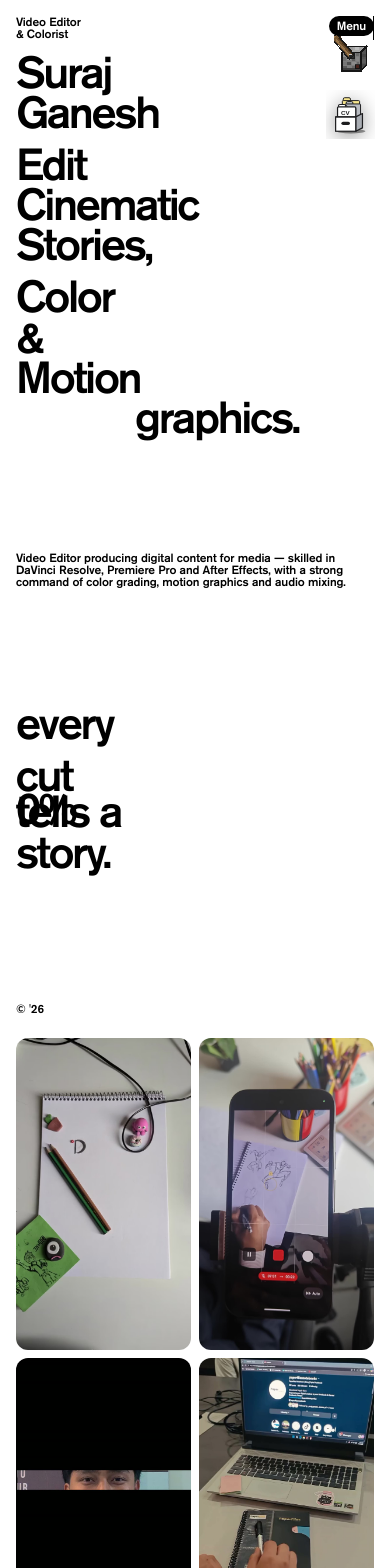
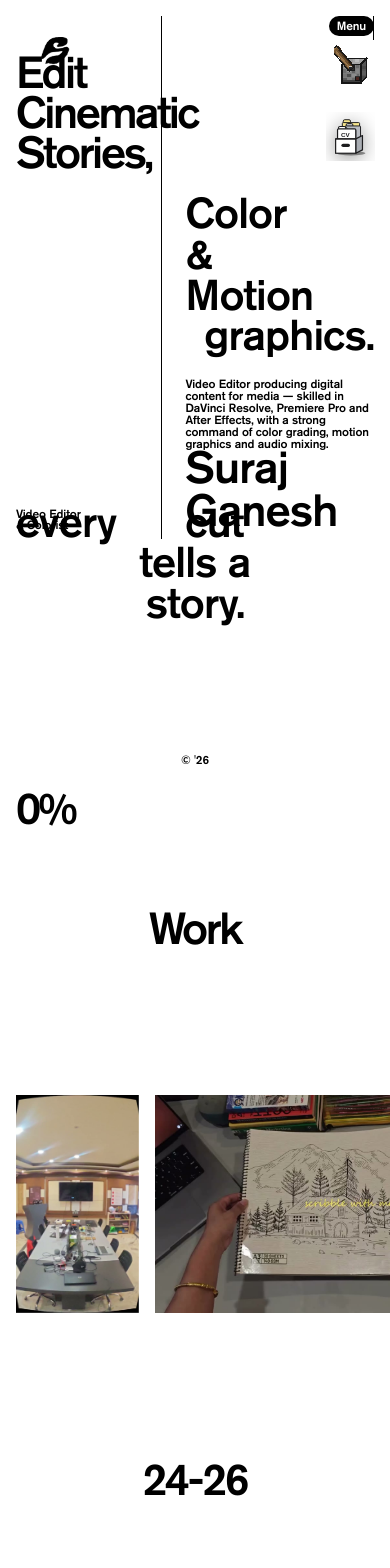
Before and after one commit to suraj-ganesh/Creative-Portfolio, a Next.js app: page / in a window 390 px wide. Shown: the top 1568 px of the page. Built offline with nearby package versions, Linux system fonts and the light colour scheme.

Commit message:
Mobile hero reference lockups, chrome spacing, hosted scroll smoothness

```diff
--- a/src/app/globals.css
+++ b/src/app/globals.css
@@ -593,7 +593,8 @@ html {
  * physical object, readable on any background. */
 .mc-lever {
   position: fixed;
-  top: calc(var(--_special-units---global--padding) + 3.4rem);
+  /* Breathing room below the Menu pill (was 3.4rem — crowded). */
+  top: calc(var(--_special-units---global--padding) + 4.8rem);
   right: var(--_special-units---global--padding);
   width: max(3.4rem, 40px);
   height: max(4rem, 47px);
@@ -852,9 +853,11 @@ body.is-initial-loading .count {
  * every background. */
 .cv-button {
   position: fixed;
+  /* Clear gap below the lever (was 0.75rem — crowded). Tracks the
+   * lever offset above so the stack stays evenly spaced. */
   top: calc(
-    var(--_special-units---global--padding, 1rem) + 3.4rem +
-      max(4rem, 47px) + 0.75rem
+    var(--_special-units---global--padding, 1rem) + 4.8rem +
+      max(4rem, 47px) + 1.4rem
   );
   right: var(--_special-units---global--padding, 1rem);
   z-index: 93;
@@ -1470,10 +1473,17 @@ body {
    * 1vw root scale) — give the CV button a real pixel gap below the
    * lever so both are tappable and clearly separated. */
   .cv-button {
+    /* +12px lever shift above + 24px air = 36px so the visual gap
+     * lever → CV stays a full 24px. */
     top: calc(
       var(--_special-units---global--padding, 1rem) + 3.4rem +
-        max(4rem, 47px) + 14px
+        max(4rem, 47px) + 36px
     );
+  }
+  /* rem shrinks to a few px on phones — add a pixel floor so the lever
+   * keeps clear air below the Menu pill too. */
+  .mc-lever {
+    top: calc(var(--_special-units---global--padding) + 3.4rem + 12px);
   }
 }
 
@@ -1501,7 +1511,7 @@ body {
 /* Drop the theme lever further below the nav so it clears the 404
  * heading instead of sitting against it. */
 body:has(main[data-page="error-404"]) .mc-lever {
-  top: calc(var(--_special-units---global--padding) + 9rem);
+  top: calc(var(--_special-units---global--padding) + 10.2rem);
 }
 
 /** -------------------------------------------------
@@ -1604,6 +1614,104 @@ body:has(main[data-page="error-404"]) .mc-lever {
   .hero-lite .hero-heading-wrap {
     gap: 0;
   }
+  /* MOBILE MASTHEAD (reference lockup — HeroLite only, desktop Hero
+   * untouched): logo top-left, hairline rule middle, name bottom-right,
+   * role bottom-left. Scoped to .hero-lite so nothing else can match. */
+  .hero-lite .hero-lite__toprow {
+    display: grid;
+    grid-template-columns: 1fr 1px 1.55fr;
+    column-gap: 6vw;
+    align-items: stretch;
+    width: 100%;
+  }
+  .hero-lite__left {
+    display: flex;
+    flex-direction: column;
+    justify-content: space-between;
+    align-items: flex-start;
+    min-height: 62svh;
+    min-width: 0;
+    padding-bottom: 2vw;
+  }
+  .hero-lite__left .icon-wrap.is-logo {
+    width: 20vw;
+    max-width: 120px;
+  }
+  .hero-lite__divider {
+    background: var(--_colors---content--primary, #111);
+    width: 1px;
+    min-height: 100%;
+  }
+  .hero-lite__name {
+    display: flex;
+    flex-direction: column;
+    justify-content: flex-end;
+    min-width: 0;
+    padding-bottom: 2vw;
+  }
+  .hero-lite__name .h1 {
+    font-size: 11.5vw;
+    line-height: 0.95;
+    letter-spacing: -0.02em;
+    overflow-wrap: anywhere;
+  }
+  /* MOBILE BODY LOCKUP (reference — HeroLite only): empty gutter +
+   * continuous hairline + text, on the same column track as the masthead
+   * rule above so both lines share one x. The line runs through the
+   * "Color & Motion graphics." stack and the bio, ending at the motto. */
+  .hero-lite .hero-lite__bodywrap {
+    display: grid;
+    grid-template-columns: 1fr 1px 1.55fr;
+    column-gap: 6vw;
+    align-items: stretch;
+    width: 100%;
+  }
+  .hero-lite__bodyline {
+    background: var(--_colors---content--primary, #111);
+    width: 1px;
+    min-height: 100%;
+  }
+  .hero-lite__bodytext {
+    min-width: 0;
+  }
+  .hero-lite__subtext .h1 {
+    font-size: 11vw;
+    line-height: 0.95;
+    letter-spacing: -0.02em;
+    overflow-wrap: anywhere;
+  }
+  .hero-lite__subtext .hero-lite__sublast {
+    text-align: right;
+  }
+  .hero-lite__bio {
+    margin-top: 6vw;
+  }
+  /* MOBILE MOTTO (reference — HeroLite only): "every" left of the line's
+   * path, "cut" right of it, "tells a / story" centered full-width. */
+  .hero-lite .hero-lite__motto {
+    display: grid;
+    grid-template-columns: 1fr 1px 1.55fr;
+    column-gap: 6vw;
+    align-items: baseline;
+    width: 100%;
+    margin-top: 10vw;
+  }
+  .hero-lite__motto .h1 {
+    font-size: 11vw;
+    line-height: 0.95;
+    letter-spacing: -0.02em;
+    overflow-wrap: anywhere;
+  }
+  .hero-lite__motto-cut {
+    grid-column: 3;
+  }
+  .hero-lite__motto-center {
+    grid-column: 1 / -1;
+    text-align: center;
+  }
+  .hero-lite .hero-lite__copy {
+    text-align: center;
+  }
   /* The mark is absolutely positioned on desktop — flow it normally. */
   .hero-lite .icon-wrap.is-logo {
     position: relative;
@@ -1615,14 +1723,13 @@ body:has(main[data-page="error-404"]) .mc-lever {
     animation: hero-lite-mark-pop 0.8s var(--ease-out) 0.1s both;
     transform-origin: 50% 50%;
   }
-  /* The generic rule hides this stage on phones (meant for the WebGL
-     hero), which also buried the static poster collage. Show it in-flow. */
-  .hero-lite .reveal-block-wrap {
-    display: block;
-    position: relative;
-    inset: auto;
-    height: auto;
-    background: transparent;
+  /* Hero backdrop collage (the four poster stills) is removed on phones
+   * per request — the mobile hero is type + mark only. The wrapper goes
+   * with it so no empty stage space is left behind. Desktop untouched:
+   * the full Hero owns its own orbit/fluid stage, not these classes. */
+  .hero-lite .reveal-block-wrap,
+  .hero-lite__collage {
+    display: none !important;
   }
 
   /* WORK PAGE: two-column masonry of video tiles. */
@@ -1674,3 +1781,31 @@ body:has(main[data-page="error-404"]) .mc-lever {
     padding: 2rem 1.6rem;
   }
 }
+
+/** -------------------------------------------------
+ * MOBILE SCROLL SMOOTHNESS (phones/small tablets ONLY)
+ * Strictly max-width:991px — desktop (>991px) is untouched.
+ * Paint-only hints: no layout, order, or visibility changes.
+ * ------------------------------------------------- */
+@media (max-width: 991px) {
+  /* Mobile featured carousel: keep swipe cheap and contained.
+     The GSAP xPercent scrub still owns the transform — these only
+     hint the compositor and contain sideways overscroll. */
+  .m-featured .collection-list-2 {
+    overscroll-behavior-x: contain;
+    -webkit-overflow-scrolling: touch;
+  }
+  .m-featured .collection-item-2 {
+    content-visibility: auto;
+    contain-intrinsic-size: auto 420px;
+  }
+  .m-featured .collection-item-2 img {
+    transform: translateZ(0);
+  }
+  /* Hero collage tiles: skip offscreen decode until scrolled near.
+     Inline aspect-ratio reserves space, so no layout shift. */
+  .hero-lite__tile {
+    content-visibility: auto;
+    contain-intrinsic-size: auto 320px;
+  }
+}
--- a/src/components/home/FeaturedWork.tsx
+++ b/src/components/home/FeaturedWork.tsx
@@ -136,8 +136,11 @@ export default function FeaturedWork() {
                   >
                     <img
                       src={p.coverImage}
-                      loading="lazy"
+                      loading={idx < 2 ? "eager" : "lazy"}
+                      fetchPriority={idx < 2 ? "high" : "auto"}
                       decoding="async"
+                      sizes="(max-width: 991px) 78vw, 25vw"
+                      draggable={false}
                       alt={p.title}
                       className="img width-auto"
                     />
--- a/src/components/home/HeroLite.tsx
+++ b/src/components/home/HeroLite.tsx
@@ -14,7 +14,11 @@ export default function HeroLite() {
     <section className="intro hero-lite">
       <div className="intro-inner">
         <div className="w-layout-grid grid">
-          <div className="progress-wrap">
+          {/* Mobile masthead lockup (reference): logo top-left, hairline
+              rule middle, name bottom-right, role bottom-left. HeroLite is
+              the phone hero — the desktop full Hero never reads this. */}
+          <div className="progress-wrap hero-lite__toprow">
+            <div className="hero-lite__left">
               <div className="icon-wrap is-logo hero-lite__mark">
                 <img
                   src="/images/hero-mark.png"
@@ -22,6 +26,7 @@ export default function HeroLite() {
                   width={491}
                   height={457}
                   loading="eager"
+                  fetchPriority="high"
                   decoding="async"
                   style={{ width: "100%", height: "auto", display: "block" }}
                 />
@@ -31,10 +36,8 @@ export default function HeroLite() {
                 <br />&amp; {profile.role.split("&")[1] || "Developer"}
               </div>
             </div>
-
-          <div className="hero-heading-wrap">
-            <div className="hero-meta" aria-hidden="true" />
-            <div className="heading-group-wrap">
+            <div className="hero-lite__divider" aria-hidden="true" />
+            <div className="heading-group-wrap hero-lite__name">
               <h1 className="h1">{profile.firstName}</h1>
               <h1 className="h1">{profile.lastName}</h1>
             </div>
@@ -46,27 +49,49 @@ export default function HeroLite() {
             <h1 className="h1">{profile.heroHeadings.line3}</h1>
           </div>
 
-          <div className="heading-group-wrap mt-8 events-auto">
+          {/* Body lockup (reference): one continuous hairline beside the
+              "Color & Motion graphics." stack AND the bio paragraph. The
+              empty first cell keeps the line on the same x as the masthead
+              rule above. */}
+          <div className="hero-lite__bodywrap mt-8 events-auto">
+            <span aria-hidden="true" />
+            <div className="hero-lite__bodyline" aria-hidden="true" />
+            <div className="hero-lite__bodytext">
+              <div className="hero-lite__subtext">
                 <h1 className="h1">{profile.heroHeadings.line4}</h1>
-            <h1 className="h1">{profile.heroHeadings.line5.split(" ")[0]}</h1>
+                <h1 className="h1">
+                  {profile.heroHeadings.line5.split(" ")[0]}
+                </h1>
                 <h1 className="h1">
                   {profile.heroHeadings.line5.split(" ")[1] || "dev."}
                 </h1>
-            <h1 className="h1 left-offset-120 mb-104">
+                <h1 className="h1 hero-lite__sublast">
                   {profile.heroHeadings.line5.split(" ")[2] || ""}
                 </h1>
               </div>
-
-          <div className="p1 mb-104 events-auto">{profile.heroBio}</div>
-
-          <h1 className="h1 events-auto">{profile.heroMotto.line1}</h1>
-          <h1 className="h1 events-auto">{profile.heroMotto.line2}</h1>
-          <div className="heading-group-wrap offset-16 events-auto">
-            <h1 className="h1">{profile.heroMotto.line3}</h1>
-            <h1 className="h1">{profile.heroMotto.line4}</h1>
+              <div className="p1 hero-lite__bio">{profile.heroBio}</div>
+            </div>
           </div>
 
-          <div className="p1 mt-240 events-auto">
+          {/* Motto lockup (reference): "every" left, "cut" right of the
+              line's path, then centered "tells a / story". */}
+          <div className="hero-lite__motto events-auto">
+            <h1 className="h1 hero-lite__motto-every">
+              {profile.heroMotto.line1}
+            </h1>
+            <span aria-hidden="true" />
+            <h1 className="h1 hero-lite__motto-cut">
+              {profile.heroMotto.line2}
+            </h1>
+            <h1 className="h1 hero-lite__motto-center">
+              {profile.heroMotto.line3}
+            </h1>
+            <h1 className="h1 hero-lite__motto-center">
+              {profile.heroMotto.line4}
+            </h1>
+          </div>
+
+          <div className="p1 mt-240 events-auto hero-lite__copy">
             © {profile.copyrightYear.replace("‘", "'")}
           </div>
         </div>
@@ -86,8 +111,11 @@ export default function HeroLite() {
             >
               <img
                 src={card.image}
-                loading={idx < 2 ? "eager" : "lazy"}
+                loading="lazy"
+                fetchPriority="auto"
                 decoding="async"
+                sizes="(max-width: 991px) 50vw, 25vw"
+                draggable={false}
                 alt={card.title}
               />
             </div>
--- a/src/components/work/WorkGrid.tsx
+++ b/src/components/work/WorkGrid.tsx
@@ -47,6 +47,7 @@ export default function WorkGrid() {
               alt={project.title}
               loading="lazy"
               decoding="async"
+              sizes="(max-width: 991px) 50vw, (max-width: 1200px) 33vw, 25vw"
               src={project.coverImage}
               className="img is-cover-works"
             />
```
Also changed, not shown: src/app/layout.tsx (+8 -0 lines), src/components/SiteFx.tsx (+14 -2 lines), src/lib/fx/reveal.ts (+38 -3 lines). Lines whose indentation alone changed are shown as unchanged.
